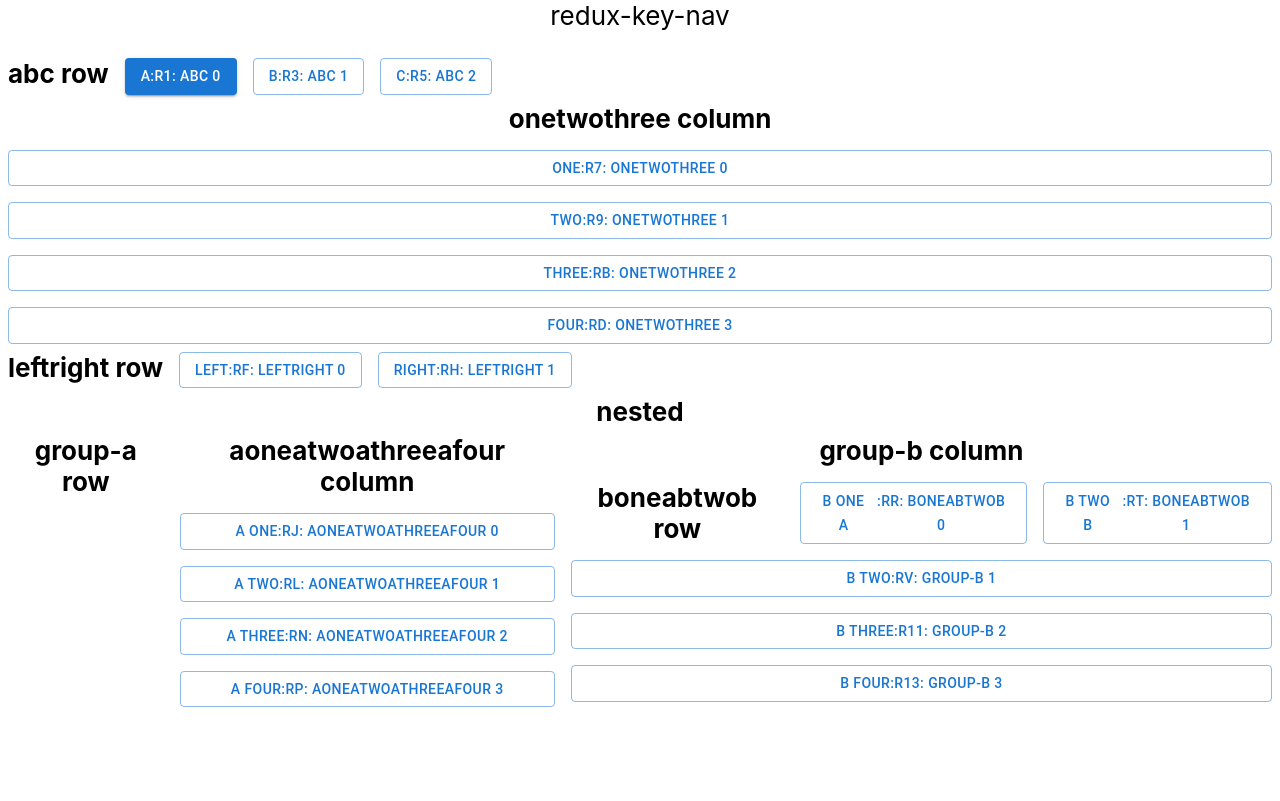
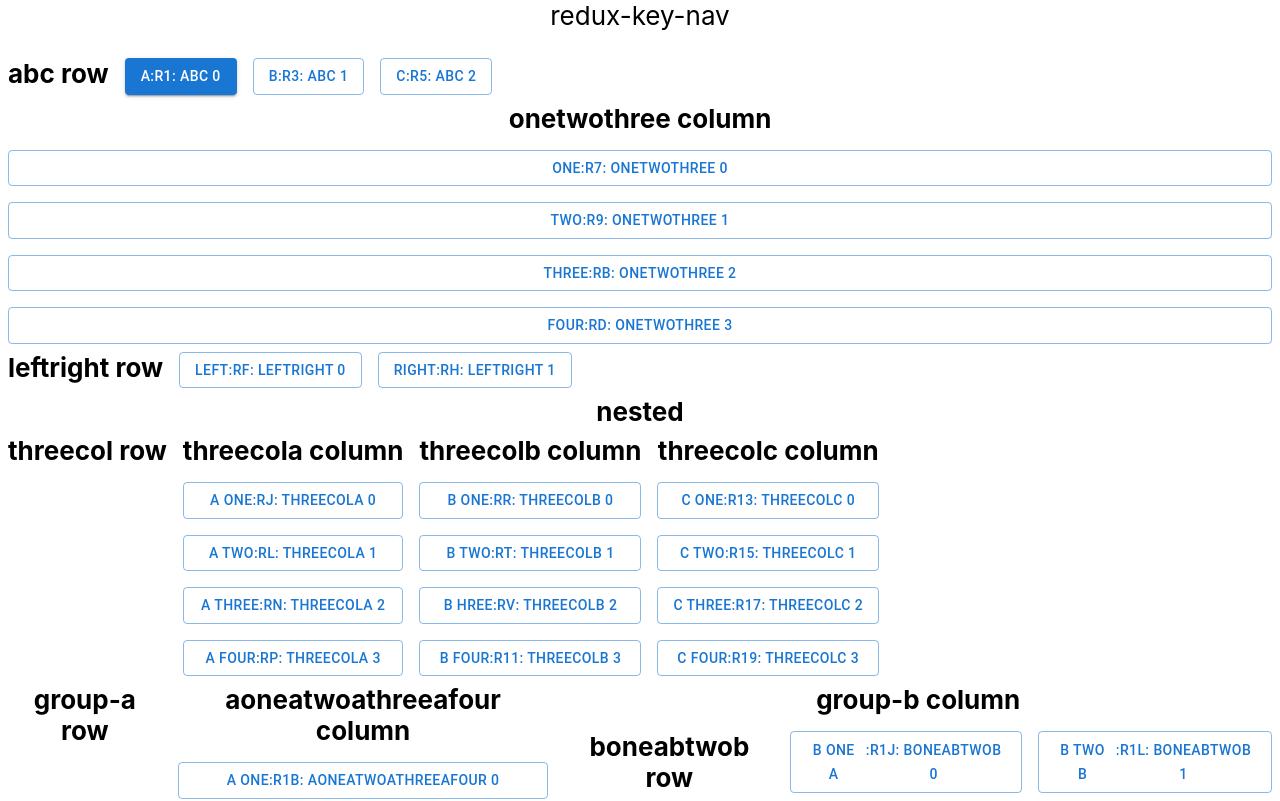
Before and after one commit to edwardsharp/redux-key-nav, a React (Create React App) app: page / in a window 1280 px wide. Shown: the top 801 px of the page. Built offline with nearby package versions, Linux system fonts and the light colour scheme.

Commit message:
try to focus same position item (more grid-like)

```diff
--- a/src/nav/index.tsx
+++ b/src/nav/index.tsx
@@ -69,6 +69,52 @@ export default function Nav() {
 
       <b>nested</b>
 
+      <ButtonGroup name="threecol">
+        <ButtonGroup name="threecola">
+          <Button name="threecolaone">
+            <span>A One</span>
+          </Button>
+          <Button name="threecolatwo">
+            <span>A Two</span>
+          </Button>
+          <Button name="threecolathree">
+            <span>A Three</span>
+          </Button>
+          <Button name="threecolafour">
+            <span>A Four</span>
+          </Button>
+        </ButtonGroup>
+        <ButtonGroup name="threecolb">
+          <Button name="twocalbone">
+            <span>B One</span>
+          </Button>
+          <Button name="twocalbtwo">
+            <span>B Two</span>
+          </Button>
+          <Button name="twocalbthree">
+            <span>B hree</span>
+          </Button>
+          <Button name="twocalbfour">
+            <span>B Four</span>
+          </Button>
+        </ButtonGroup>
+
+        <ButtonGroup name="threecolc">
+          <Button name="threecolcone">
+            <span>C One</span>
+          </Button>
+          <Button name="threecolctwo">
+            <span>C Two</span>
+          </Button>
+          <Button name="threecolcthree">
+            <span>C Three</span>
+          </Button>
+          <Button name="threecolcfour">
+            <span>C Four</span>
+          </Button>
+        </ButtonGroup>
+      </ButtonGroup>
+
       <ButtonGroup name="group-a">
         <ButtonGroup name="aoneatwoathreeafour">
           <Button name="a one">
--- a/src/nav/navigation.ts
+++ b/src/nav/navigation.ts
@@ -39,12 +39,14 @@ const defs: NavigationContainerDefs = {
   root: {
     direction: "row",
   },
+
   abc: {
     direction: "row",
     exits: {
       south: "onetwothree",
     },
   },
+
   onetwothree: {
     direction: "column",
     exits: {
@@ -52,17 +54,52 @@ const defs: NavigationContainerDefs = {
       south: "leftright",
     },
   },
+
   leftright: {
     direction: "row",
     exits: {
       north: "onetwothree",
+      south: "threecol",
+    },
+  },
+
+  threecol: {
+    direction: "row",
+    exits: {
+      north: "threecola",
+      south: "threecola",
+    },
+  },
+  threecola: {
+    direction: "column",
+    exits: {
+      north: "leftright",
+      east: "threecolb",
       south: "group-a",
     },
   },
+  threecolb: {
+    direction: "column",
+    exits: {
+      north: "leftright",
+      east: "threecolc",
+      west: "threecola",
+      south: "group-a",
+    },
+  },
+  threecolc: {
+    direction: "column",
+    exits: {
+      north: "leftright",
+      west: "threecolb",
+      south: "group-a",
+    },
+  },
+
   "group-a": {
     direction: "row",
     exits: {
-      north: "leftright",
+      north: "threecol",
       south: "aoneatwoathreeafour",
     },
   },
--- a/src/nav/navigationSlice.ts
+++ b/src/nav/navigationSlice.ts
@@ -134,6 +134,14 @@ function getNextItem(
           prevContainerItems = items.filter((i) => i.containerId === nextExit);
         }
 
+        // NOTE: try focusing same position item
+        const samePositionItem = prevContainerItems.find(
+          (i) => i.position === activeElement.position
+        );
+        if (samePositionItem) {
+          return samePositionItem;
+        }
+
         const lastActiveItem = prevContainerItems.find(
           (i) => nextExit && i.id === state.lastActiveItemInContainer[nextExit]
         );
@@ -163,6 +171,14 @@ function getNextItem(
           console.log("gonna keep going east! nextExit:", nextExit);
 
           nextContainerItems = items.filter((i) => i.containerId === nextExit);
+        }
+
+        // NOTE: try focusing same position item
+        const samePositionItem = nextContainerItems.find(
+          (i) => i.position === activeElement.position
+        );
+        if (samePositionItem) {
+          return samePositionItem;
         }
 
         const lastActiveItem = nextContainerItems.find(
```
Also changed, not shown: src/nav/ButtonGroup.tsx (+1 -7 lines).
